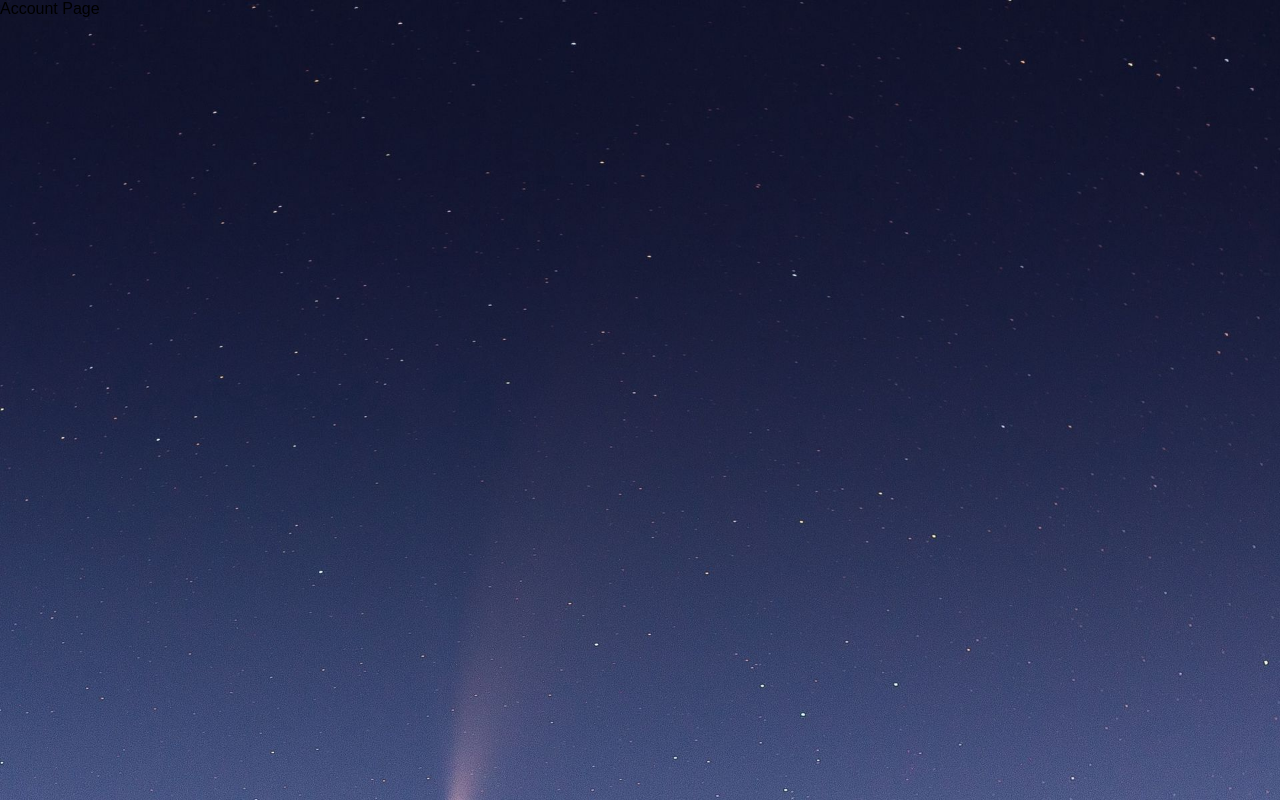
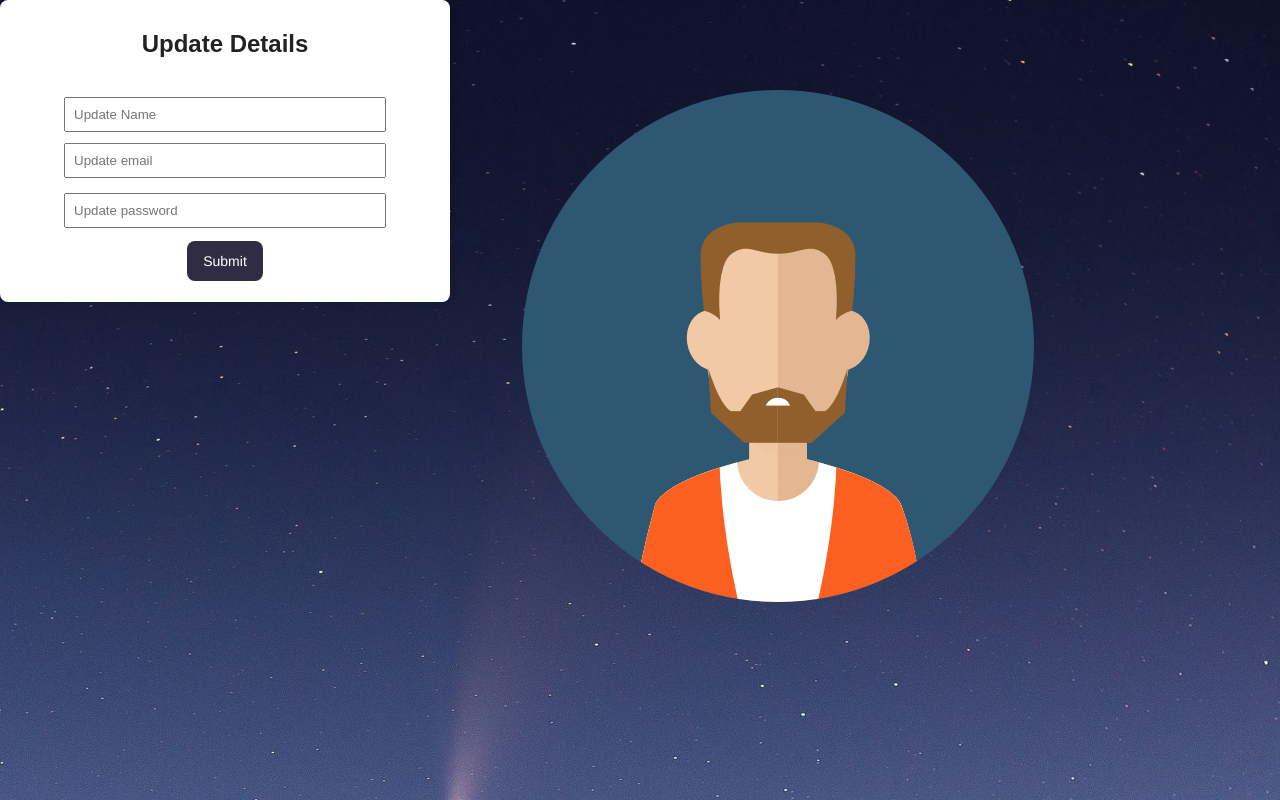
Before and after one commit to Kcampbell3190/PhysioFrontend, a React (Vite) app: page /Account in a window 1280 px wide. Shown: the top 800 px of the page. Built offline with nearby package versions, Linux system fonts and the light colour scheme.

Commit message:
Exercises page being worked

```diff
--- a/src/App.jsx
+++ b/src/App.jsx
@@ -9,6 +9,8 @@ import { Routes, Route, Link } from "react-router-dom"
 import Programs from './components/Programs'
 import Account from './components/Account'
 import Progress from './components/Progress'
+import Exercises from './components/Exercises'
+import Build from './components/Build'
 
 
 
@@ -20,7 +22,8 @@ function App() {
         {/* <Landing /> */}
         <Link to="/Landing"></Link>
 
-      <Routes>
+       <Routes>
+
       <Route path="/" element={<Landing />} />
       <Route path="/Login" element={<Login />} />
       <Route path="/auth/SignUp" element={<SignUp />} />
@@ -28,6 +31,8 @@ function App() {
       <Route path="/Programs" element={<Programs />} />
       <Route path="/Account" element={<Account />} />
       <Route path="/Progress" element={<Progress />} />
+      <Route path="/Exercises" element={<Exercises />} />
+      <Route path="/Build" element={<Build />} />
 
       </Routes>
 
--- a/src/components/Account.css
+++ b/src/components/Account.css
@@ -0,0 +1,43 @@
+* {
+    margin: 0;
+    padding: 0;
+    box-sizing: border-box;
+}
+
+.avatar{
+    position: fixed;
+}
+.inputs {
+    width: 100%;
+
+}
+
+.password {
+    width: 100%;
+    padding: 8px;
+    margin: 15px 0px 11px 0px;
+
+}
+
+.email {
+    width: 100%;
+    padding: 8px;
+}
+
+.name {
+    width: 100%;
+    padding: 8px;
+    margin: 15px 0px 11px 0px;
+}
+
+
+
+.Auth-form {
+    width: 450px;
+    box-shadow: rgb(0 0 0 / 16%) 1px 1px 10px;
+    padding-top: 30px;
+    padding-bottom: 20px;
+    border-radius: 8px;
+    background-color: white;
+    top: 50%;
+}
--- a/src/components/Account.jsx
+++ b/src/components/Account.jsx
@@ -1,10 +1,61 @@
 import React from 'react'
+import './Account.css'
+import Avatar from './Images/avatar.png'
+
 
 
 
 function account () {
   return (
-    <div>Account Page</div>
+
+    <>
+
+ <img className="avatar" src={Avatar}></img>
+
+<form className="Auth-form">
+      <div className="Auth-form-content">
+        <h3 className="Auth-form-title">Update Details</h3>
+       <div className="inputs">
+        <div>
+          {/* <label>Email address</label> */}
+          <input className='name'
+            type="name"
+            placeholder="Update Name"
+          />
+        </div>
+       <div>
+        <input className='email'
+            type="email"
+            placeholder="Update email"
+          />
+          </div>
+        <div>
+          {/* <label>Password</label> */}
+          <input className="password"
+            type="password"
+            placeholder="Update password"
+          />
+          </div>
+        </div>
+        <div className="loginbtncontainer">
+          <button type="submit" className="submitbtn">
+            Submit
+          </button>
+        </div>
+
+      </div>
+    </form>
+
+
+
+
+
+
+
+
+
+      </>
+
   )
 }
 
--- a/src/components/Exercises.jsx
+++ b/src/components/Exercises.jsx
@@ -1,10 +1,22 @@
 import React from 'react'
+import './Exercises.css'
+import Dawn from './Images/dawntree.jpg'
 
 
 
 function exercises () {
   return (
+   <>
+
+
     <div>Exercises Page</div>
+
+      <div className="exercise-container">
+
+      <img className='Dawn'src={Dawn}></img>
+
+    </div>
+    </>
   )
 }
 
```
